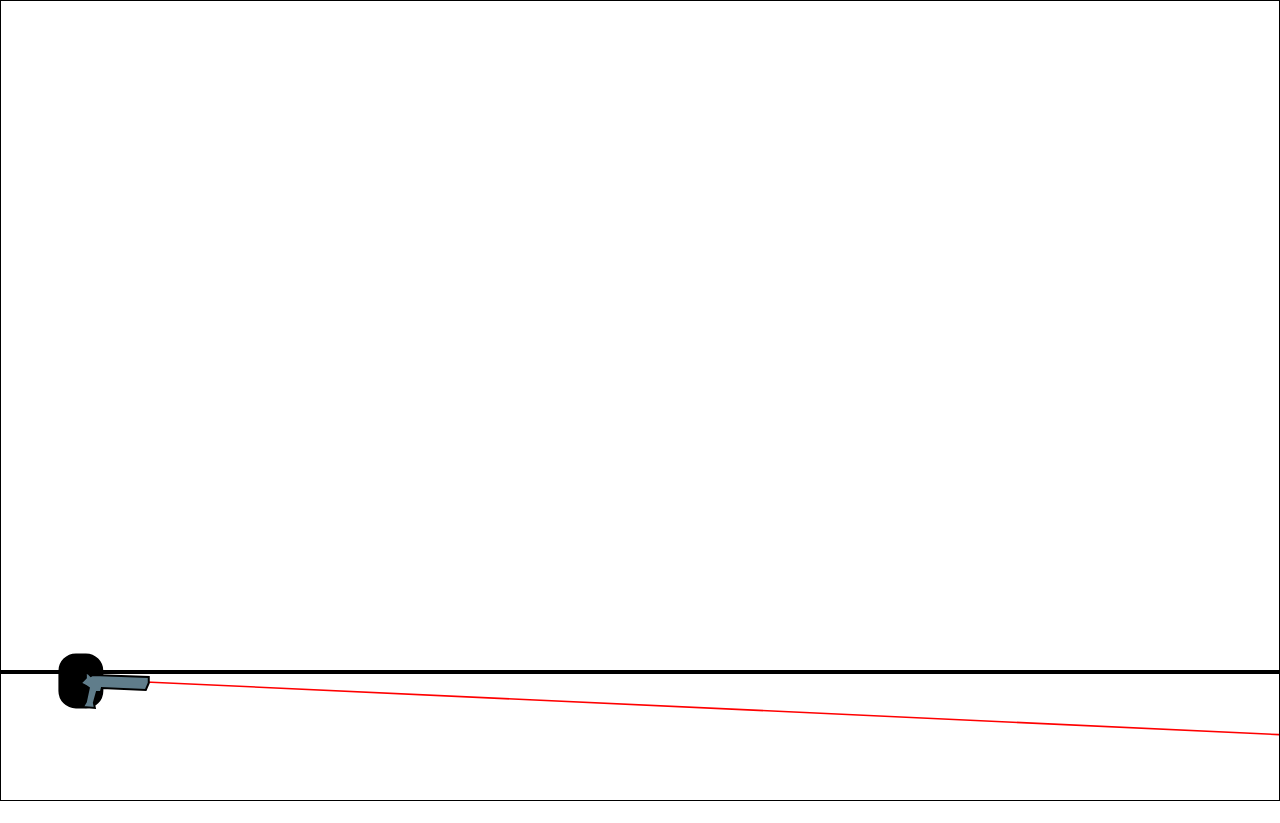
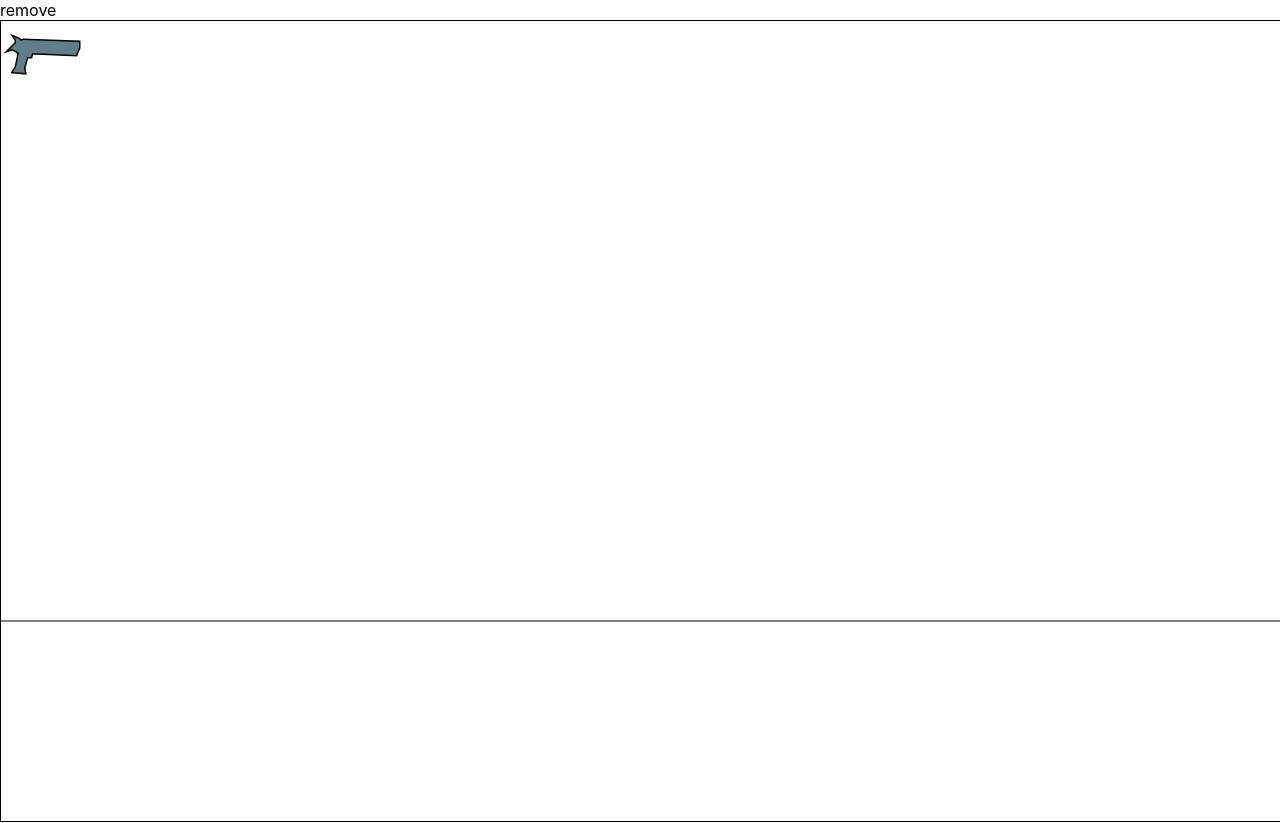
Before and after one commit to mrINEX/gta, a React (Create React App) app: page / in a window 1280 px wide. Shown: the top 823 px of the page. Built offline with nearby package versions, Linux system fonts and the light colour scheme.

Commit message:
feat: add canvas

```diff
--- a/src/components/Canvas.jsx
+++ b/src/components/Canvas.jsx
@@ -1,4 +1,4 @@
-import React from 'react';
+import React, { useEffect } from 'react';
 import Hero from './Hero';
 import Ground from './Ground';
 
@@ -6,13 +6,70 @@ const Canvas = () => {
   const style = {
     border: '1px solid black',
   };
+  const path = "78% 21%, 78% 27%, 75% 34%, 31% 32%, 30% 36%, 26% 36%, 23% 47%, 24% 52%, 12% 51%, 15% 46%, 18% 32%, 15% 30%, 11% 28%, 8% 29%, 15% 22%, 15% 19%, 13% 16%, 18% 18%, 20% 20%, 22% 19%, 22% 19%".replace(/%/g, '').split(' ');
   const viewBox = [0, 0, window.innerWidth, window.innerHeight];
 
+  useEffect(() => {
+    const canvas = document.getElementById('shut-gun-canvas');
+
+    if (canvas.getContext) {
+      const ctx = canvas.getContext('2d');
+
+      ctx.beginPath();
+      ctx.strokeStyle = 'black';
+      ctx.moveTo(0, window.innerHeight - 200);
+      ctx.lineTo(window.innerWidth, window.innerHeight - 200);
+      ctx.stroke();
+
+      ctx.beginPath();
+      ctx.strokeStyle = 'black';
+      path.forEach((el, i) => {
+        if (i % 2) {
+          ctx.lineTo(path[i - 1], el.replace(',', ''));
+        }
+      });
+      ctx.closePath();
+      ctx.lineWidth = 3;
+      ctx.stroke();
+      ctx.fillStyle = '#607d8b';
+      ctx.fill();
+    }
+  });
+
+  const removeGun = () => {
+    const canvas = document.getElementById('shut-gun-canvas');
+    const ctx = canvas.getContext('2d');
+
+    ctx.beginPath();
+      ctx.strokeStyle = 'white';
+      path.forEach((el, i) => {
+        if (i % 2) {
+          ctx.lineTo(path[i - 1], el.replace(',', ''));
+        }
+      });
+      ctx.closePath();
+      ctx.lineWidth = 5;
+      ctx.stroke();
+      ctx.fillStyle = 'white';
+      ctx.fill();
+  }
+
   return (
-    <svg id="canvas" style={style} viewBox={viewBox}>
-      <Ground />
-      <Hero />
-    </svg>
+    <>
+      <span onClick={removeGun}>remove</span>
+      <canvas id="shut-gun-canvas" style={style} width={window.innerWidth} height={window.innerHeight}>
+        Refresh your browser
+      </canvas>
+
+      <svg id="shut-gun-canvas" style={style} viewBox={viewBox}>
+        <Ground />
+        <Hero />
+        {/* <g>
+          <circle cx="10" cy="10" r="10" fill="blue"></circle>
+          <animateMotion path="M 0 0 V 130 H 280 Z" dur="4s" repeatCount="indefinite" />
+        </g> */}
+      </svg>
+    </>
   );
 };
 
--- a/src/components/Hero.jsx
+++ b/src/components/Hero.jsx
@@ -39,6 +39,8 @@ const Hero = () => {
       }
       if (e.which === 38 || e.keyCode === 38) {
         setDirectionGun((prev) => prev - 1);
+        // const domRect = document.querySelector('.real-pistol').getBoundingClientRect();
+        // console.log(domRect);
       }
       if (e.which === 40 || e.keyCode === 40) {
         setDirectionGun((prev) => prev + 1);
--- a/src/constants/constants.ts
+++ b/src/constants/constants.ts
@@ -1,5 +1,5 @@
 const sheme = {
-
+  shemePistol: "78% 21%, 78% 27%, 75% 34%, 31% 32%, 30% 36%, 26% 36%, 23% 47%, 24% 52%, 12% 51%, 15% 46%, 18% 32%, 15% 30%, 11% 28%, 8% 29%, 15% 22%, 15% 19%, 13% 16%, 18% 18%, 20% 20%, 22% 19%, 22% 19%",
 };
 
 export default sheme;
```
